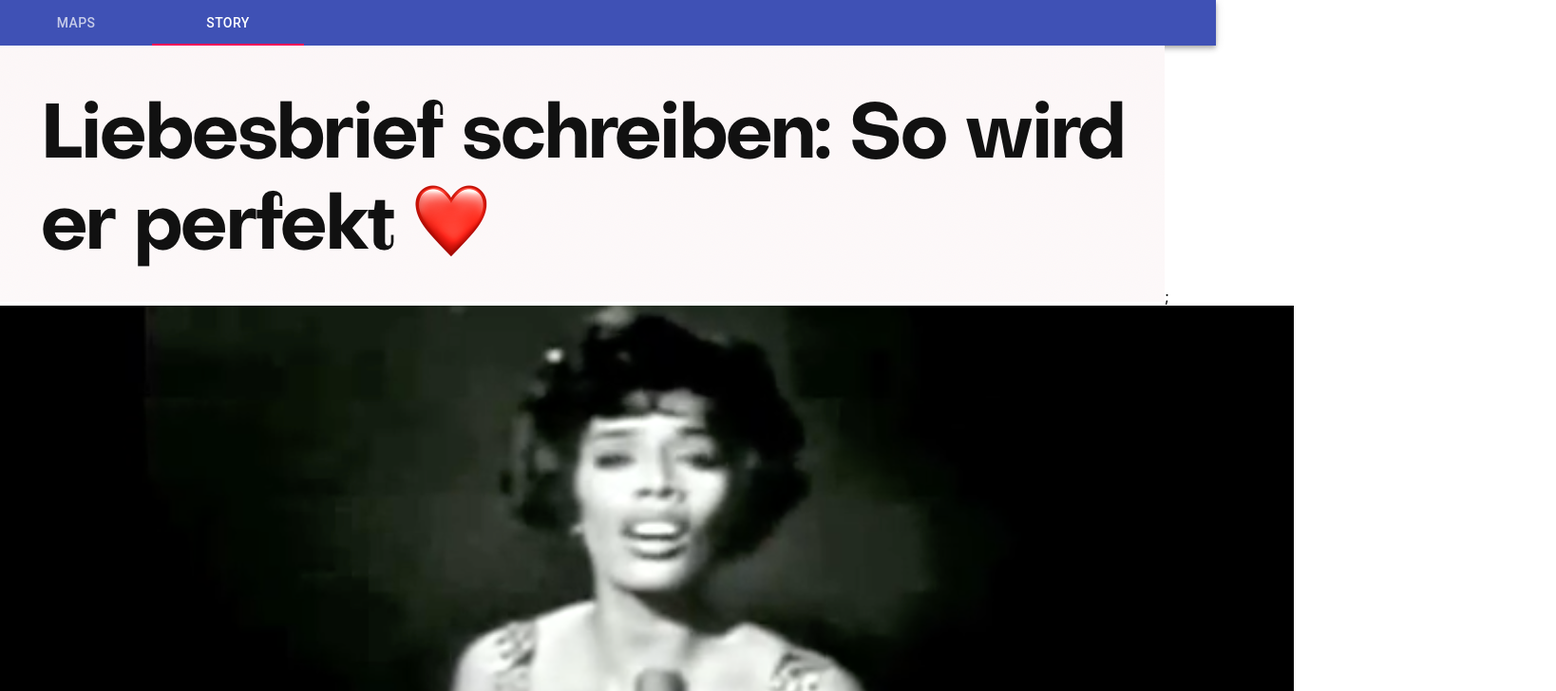
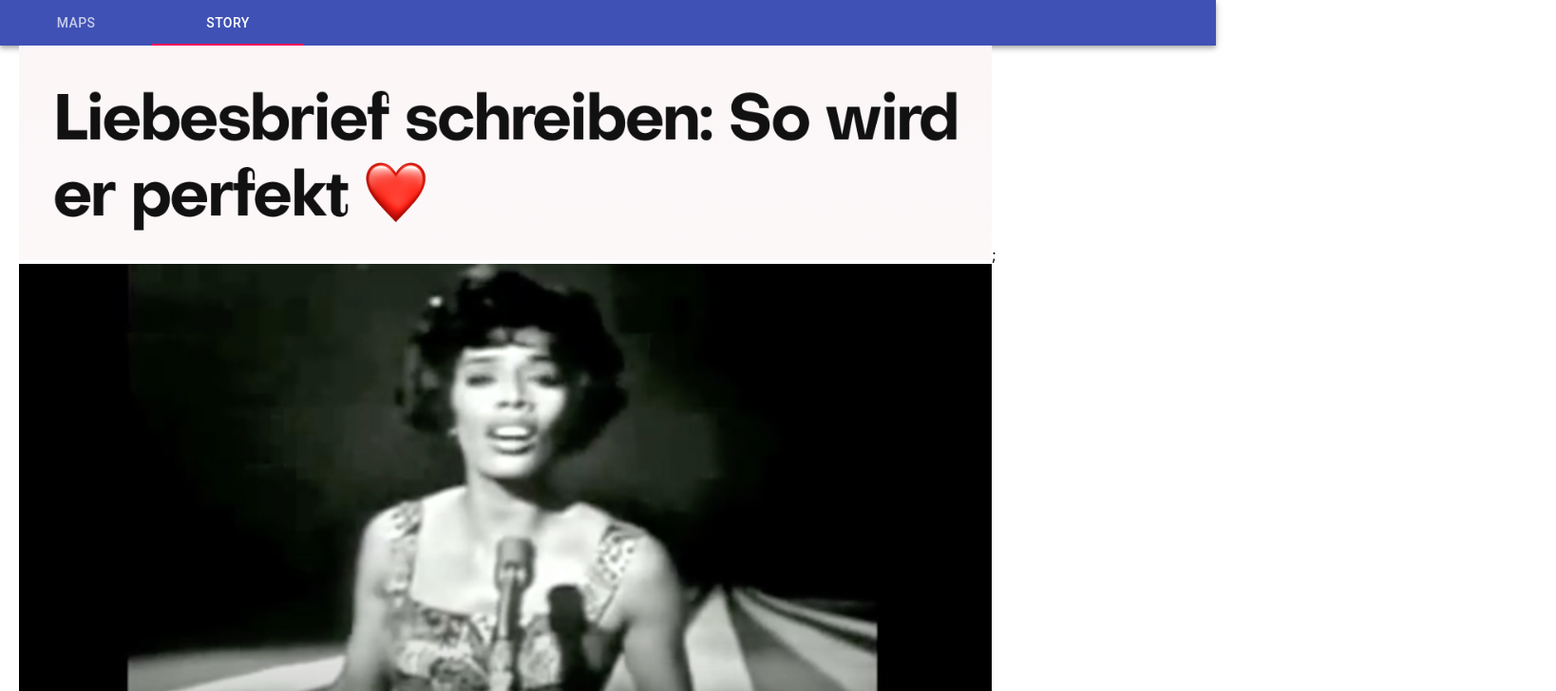
Before and after one commit to FranzFlueckiger/hackathon_2021, a React (Create React App) app: page / in a window 1280 px wide. Both pictures are taken after a click on the tab "STORY". Shown: the top 728 px of the page at 95% size, 1638 px wide, since content can reach past the window. Built offline with nearby package versions, Linux system fonts and the light colour scheme.

Commit message:
Update StoryView.tsx

```diff
--- a/src/components/StoryView.tsx
+++ b/src/components/StoryView.tsx
@@ -1,6 +1,3 @@
-import Box from "@material-ui/core/Box";
-import { country_mappings } from "../data/countriy_mappings";
-import { data } from "../data/processed_hackathon_data";
 import brigitte from "../imgs/Brigitte.png";
 import ketty from "../imgs/Ketty Lester.png";
 import liebesbrief from "../imgs/MBK_Liebesbrief_Blog.jpg";
@@ -8,30 +5,40 @@ import metronomy from "../imgs/Metronomy.png";
 import moma from "../imgs/Moma.png";
 import nick from "../imgs/Nick Cave.png";
 
-const imageMetaData = [
+const imageMetaData: {
+  src: string;
+  url: string;
+  description: string;
+}[] = [
   {
     src: brigitte,
     url: "www.google.ch",
+    description: "",
   },
   {
     src: ketty,
     url: "",
+    description: "",
   },
   {
     src: liebesbrief,
     url: "",
+    description: "",
   },
   {
     src: metronomy,
     url: "",
+    description: "",
   },
   {
     src: moma,
     url: "",
+    description: "",
   },
   {
     src: nick,
     url: "",
+    description: "",
   },
 ];
 
@@ -49,8 +56,24 @@ export function StoryView(props: any) {
         <div>
           {imageMetaData.map((imageMetaData) => {
             return (
-              <div>
-                <img src={imageMetaData.src} />;
+              <div
+                style={{
+                  maxWidth: "100%",
+                  height: "auto",
+                  left: "20px",
+                  right: "100px",
+                  position: "relative",
+                }}
+              >
+                <img
+                  style={{
+                    left: "20px",
+                    maxWidth: "80%",
+                    height: "auto",
+                  }}
+                  src={imageMetaData.src}
+                />
+                ;
               </div>
             );
           })}
```
